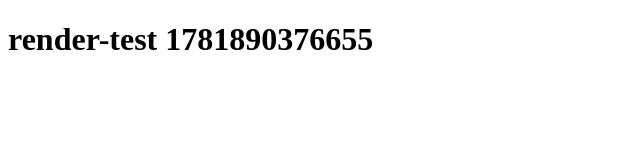
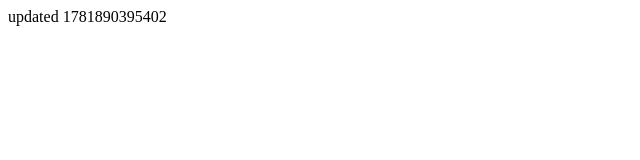
Before and after one commit to FEDCON/cap-statement-outputs, a plain HTML site: page _render-test/index.html in a window 1280 px wide. Shown: the whole page, without its empty margins (0-640 px from the left). Drawn offline with Linux system fonts and the light colour scheme.

Commit message:
cap statement HTML: _render-test

```diff
--- a/_render-test/index.html
+++ b/_render-test/index.html
@@ -1 +1 @@
-<!DOCTYPE html><html><body><h1>render-test 1781890376655</h1></body></html>
+<html><body>updated 1781890395402</body></html>
```
